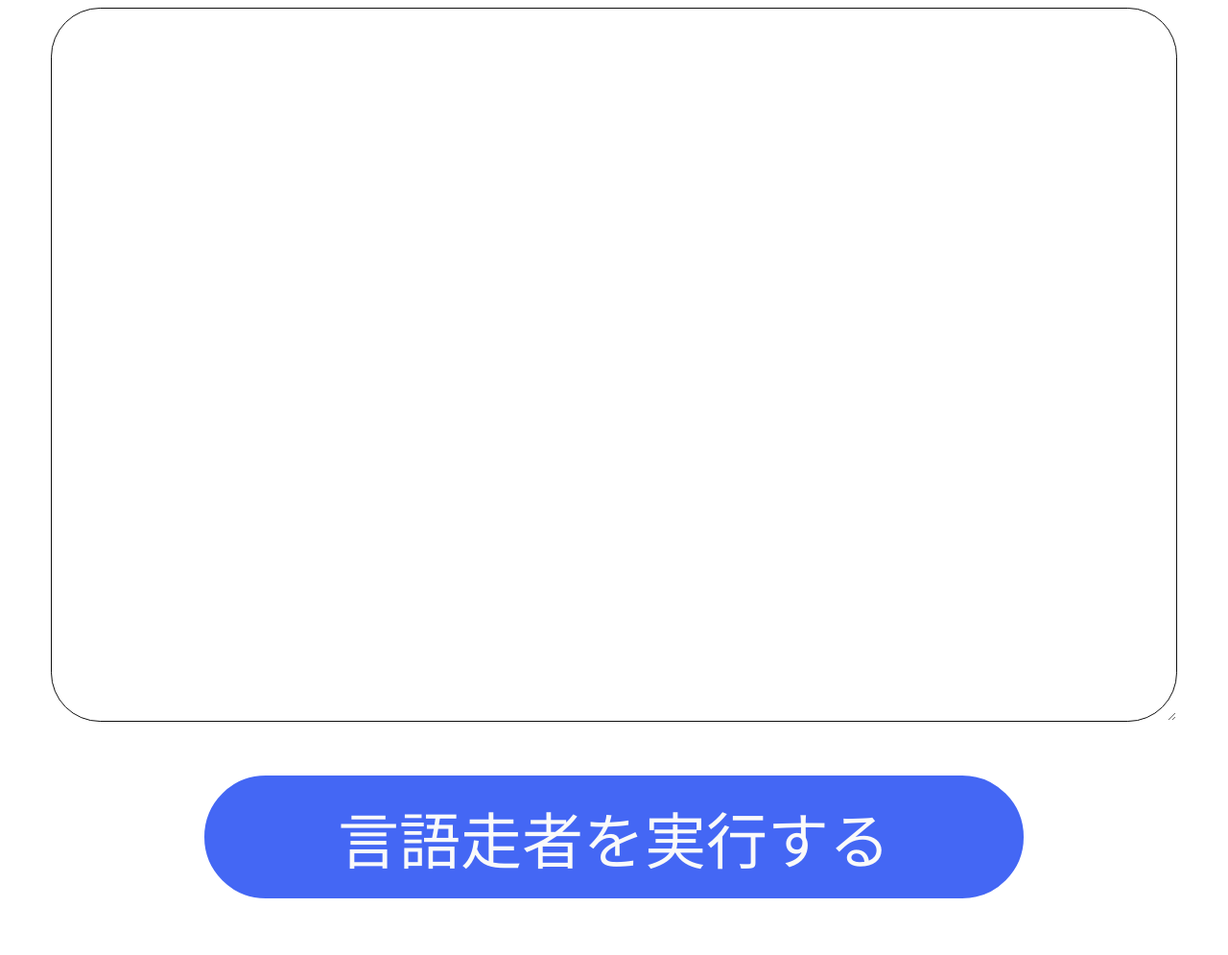
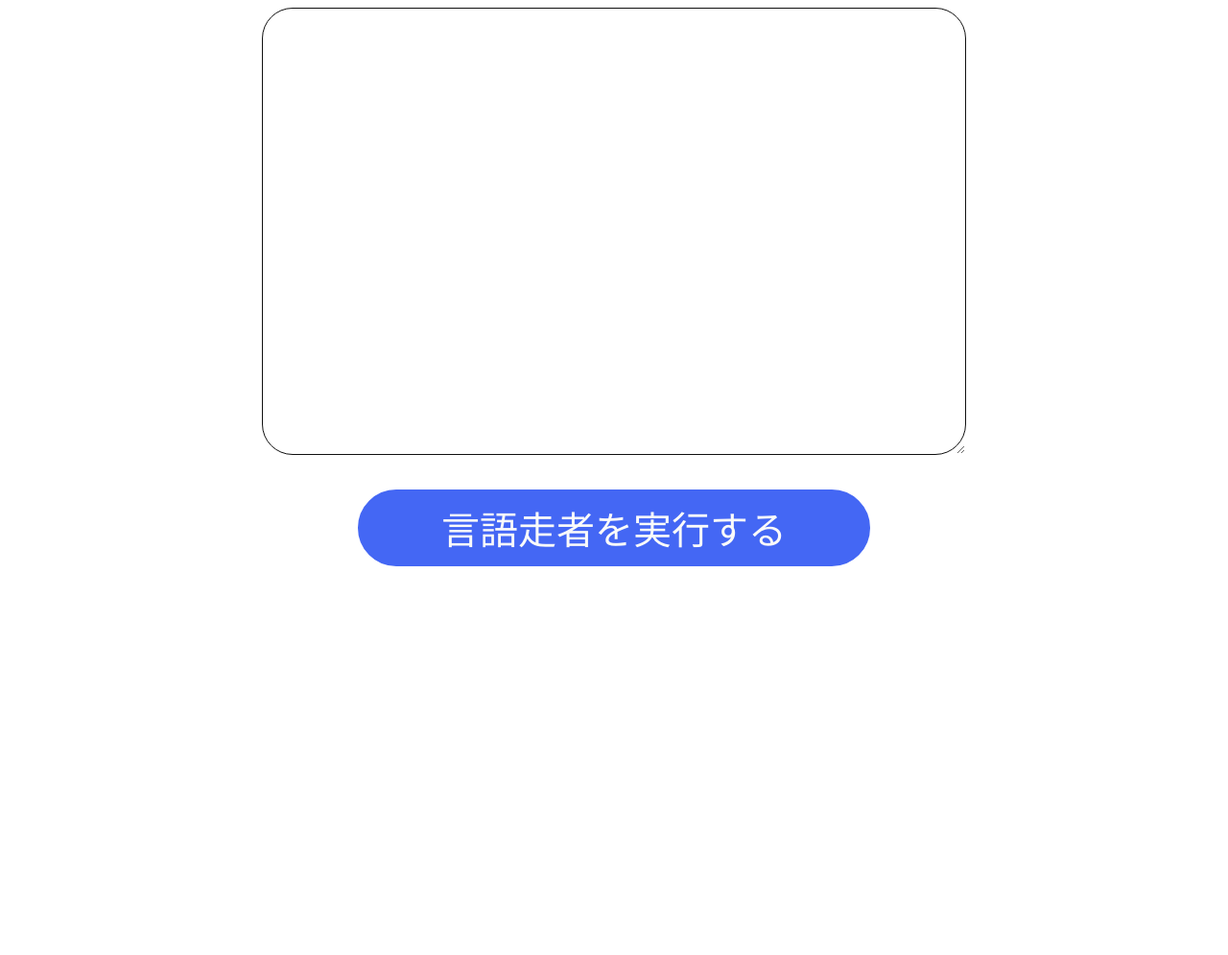
Before and after one commit to ogadra/phrase_cutter, a PHP site: page / in a window 1280 px wide. Shown: the whole page at 96% size. After the commit the page ends 590 px from the top, so only its background shows below. Run offline with PHP 8.4, Linux system fonts and the light colour scheme.

Commit message:
design improved

```diff
--- a/style.css
+++ b/style.css
@@ -1,19 +1,19 @@
 textarea {
-    width: 87.5vw;
-    height: 54vw;
-    border-radius: 4vw;
+    width: 87.5vmin;
+    height: 54vmin;
+    border-radius: 4vmin;
     border-color: #101010;
-    font-size: 4vw;
-    padding: 2vw;
+    font-size: 4vmin;
+    padding: 2vmin;
 }
 
 #btn {
-    width: 66.7vw;
-    height: 10vw;
-    font-size: 5vw;
-    margin: 4vw;
+    width: 66.7vmin;
+    height: 10vmin;
+    font-size: 5vmin;
+    margin: 4vmin;
     text-emphasis: center;
-    border-radius: 10vw;
+    border-radius: 10vmin;
     background-color: #4467f4;
     color: #fafafa;
     transition: .5s;
```
